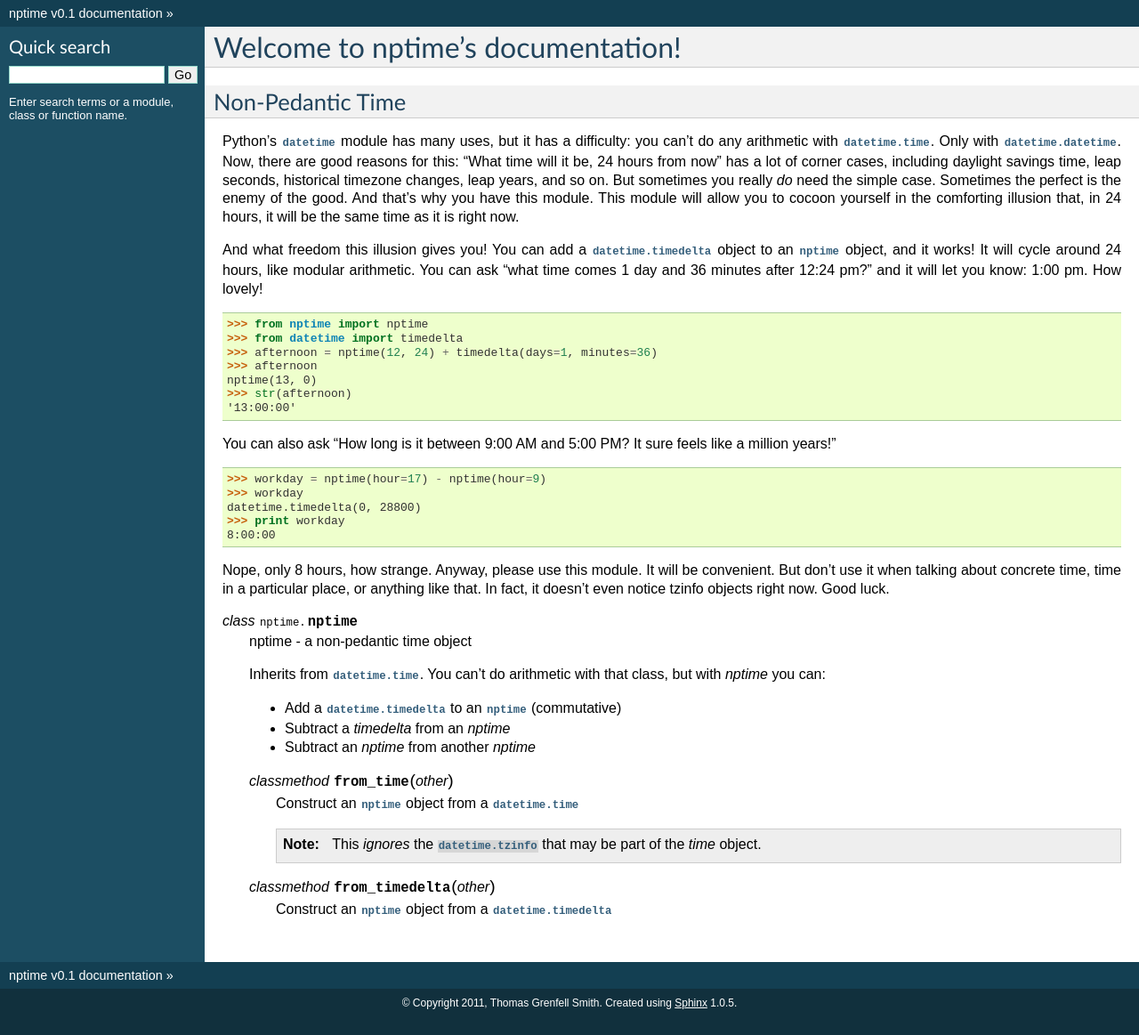
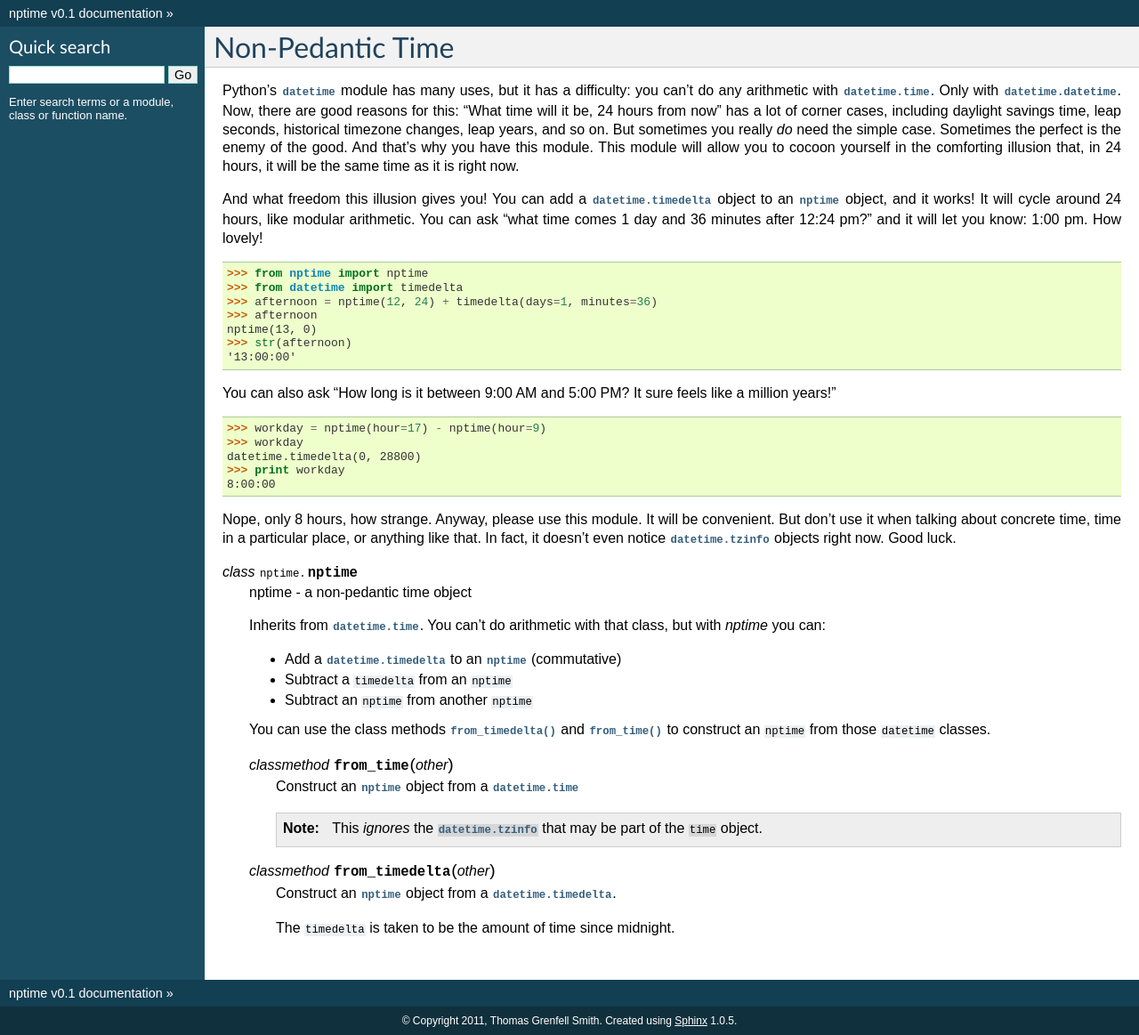
Before and after one commit to tgs/nptime, a plain HTML site: page index.html in a window 1280 px wide. Shown: the whole page at 89% size. Drawn offline with Linux system fonts and the light colour scheme.

Commit message:
auto-update site

```diff
--- a/index.html
+++ b/index.html
@@ -37,10 +37,8 @@
         <div class="bodywrapper">
           <div class="body">
 
-  <div class="section" id="module-nptime">
-<span id="welcome-to-nptime-s-documentation"></span><h1>Welcome to nptime&#8217;s documentation!<a class="headerlink" href="#module-nptime" title="Permalink to this headline">¶</a></h1>
-<div class="section" id="non-pedantic-time">
-<h2>Non-Pedantic Time<a class="headerlink" href="#non-pedantic-time" title="Permalink to this headline">¶</a></h2>
+  <span class="target" id="module-nptime"></span><div class="section" id="non-pedantic-time">
+<h1>Non-Pedantic Time<a class="headerlink" href="#non-pedantic-time" title="Permalink to this headline">¶</a></h1>
 <p>Python&#8217;s <a class="reference external" href="http://docs.python.org/library/datetime.html#module-datetime" title="(in Python v2.7)"><tt class="xref py py-mod docutils literal"><span class="pre">datetime</span></tt></a> module has many uses, but it has a difficulty: you
 can&#8217;t do any arithmetic with <a class="reference external" href="http://docs.python.org/library/datetime.html#datetime.time" title="(in Python v2.7)"><tt class="xref py py-class docutils literal"><span class="pre">datetime.time</span></tt></a>.  Only with
 <a class="reference external" href="http://docs.python.org/library/datetime.html#datetime.datetime" title="(in Python v2.7)"><tt class="xref py py-class docutils literal"><span class="pre">datetime.datetime</span></tt></a>.  Now, there are good reasons for this:  &#8220;What time
@@ -76,7 +74,7 @@ feels like a million years!&#8221;</p>
 <p>Nope, only 8 hours, how strange.  Anyway, please use this module.  It will
 be convenient.  But don&#8217;t use it when talking about concrete time, time in
 a particular place, or anything like that.  In fact, it doesn&#8217;t even notice
-tzinfo objects right now.  Good luck.</p>
+<a class="reference external" href="http://docs.python.org/library/datetime.html#datetime.tzinfo" title="(in Python v2.7)"><tt class="xref py py-class docutils literal"><span class="pre">datetime.tzinfo</span></tt></a> objects right now.  Good luck.</p>
 <dl class="class">
 <dt id="nptime.nptime">
 <em class="property">class </em><tt class="descclassname">nptime.</tt><tt class="descname">nptime</tt><a class="headerlink" href="#nptime.nptime" title="Permalink to this definition">¶</a></dt>
@@ -85,9 +83,11 @@ tzinfo objects right now.  Good luck.</p>
 but with <cite>nptime</cite> you can:</p>
 <ul class="simple">
 <li>Add a <a class="reference external" href="http://docs.python.org/library/datetime.html#datetime.timedelta" title="(in Python v2.7)"><tt class="xref py py-class docutils literal"><span class="pre">datetime.timedelta</span></tt></a> to an <a class="reference internal" href="#module-nptime" title="nptime"><tt class="xref py py-class docutils literal"><span class="pre">nptime</span></tt></a> (commutative)</li>
-<li>Subtract a <cite>timedelta</cite> from an <cite>nptime</cite></li>
-<li>Subtract an <cite>nptime</cite> from another <cite>nptime</cite></li>
+<li>Subtract a <tt class="docutils literal"><span class="pre">timedelta</span></tt> from an <tt class="docutils literal"><span class="pre">nptime</span></tt></li>
+<li>Subtract an <tt class="docutils literal"><span class="pre">nptime</span></tt> from another <tt class="docutils literal"><span class="pre">nptime</span></tt></li>
 </ul>
+<p>You can use the class methods <a class="reference internal" href="#nptime.nptime.from_timedelta" title="nptime.nptime.from_timedelta"><tt class="xref py py-func docutils literal"><span class="pre">from_timedelta()</span></tt></a> and <a class="reference internal" href="#nptime.nptime.from_time" title="nptime.nptime.from_time"><tt class="xref py py-func docutils literal"><span class="pre">from_time()</span></tt></a> to
+construct an <tt class="docutils literal"><span class="pre">nptime</span></tt> from those <tt class="docutils literal"><span class="pre">datetime</span></tt> classes.</p>
 <dl class="classmethod">
 <dt id="nptime.nptime.from_time">
 <em class="property">classmethod </em><tt class="descname">from_time</tt><big>(</big><em>other</em><big>)</big><a class="headerlink" href="#nptime.nptime.from_time" title="Permalink to this definition">¶</a></dt>
@@ -95,19 +95,19 @@ but with <cite>nptime</cite> you can:</p>
 <div class="admonition note">
 <p class="first admonition-title">Note</p>
 <p class="last">This <em>ignores</em> the <a class="reference external" href="http://docs.python.org/library/datetime.html#datetime.tzinfo" title="(in Python v2.7)"><tt class="xref py py-class docutils literal"><span class="pre">datetime.tzinfo</span></tt></a> that may be part
-of the <cite>time</cite> object.</p>
+of the <tt class="docutils literal"><span class="pre">time</span></tt> object.</p>
 </div>
 </dd></dl>
 
 <dl class="classmethod">
 <dt id="nptime.nptime.from_timedelta">
 <em class="property">classmethod </em><tt class="descname">from_timedelta</tt><big>(</big><em>other</em><big>)</big><a class="headerlink" href="#nptime.nptime.from_timedelta" title="Permalink to this definition">¶</a></dt>
-<dd><p>Construct an <a class="reference internal" href="#module-nptime" title="nptime"><tt class="xref py py-class docutils literal"><span class="pre">nptime</span></tt></a> object from a <a class="reference external" href="http://docs.python.org/library/datetime.html#datetime.timedelta" title="(in Python v2.7)"><tt class="xref py py-class docutils literal"><span class="pre">datetime.timedelta</span></tt></a></p>
+<dd><p>Construct an <a class="reference internal" href="#module-nptime" title="nptime"><tt class="xref py py-class docutils literal"><span class="pre">nptime</span></tt></a> object from a <a class="reference external" href="http://docs.python.org/library/datetime.html#datetime.timedelta" title="(in Python v2.7)"><tt class="xref py py-class docutils literal"><span class="pre">datetime.timedelta</span></tt></a>.</p>
+<p>The <tt class="docutils literal"><span class="pre">timedelta</span></tt> is taken to be the amount of time since midnight.</p>
 </dd></dl>
 
 </dd></dl>
 
-</div>
 </div>
 
 
```
